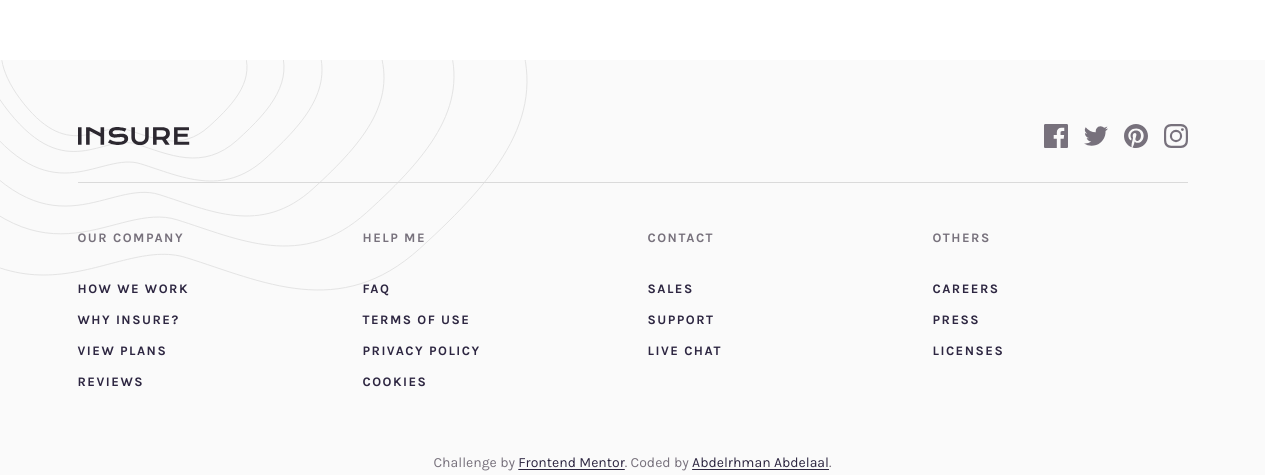
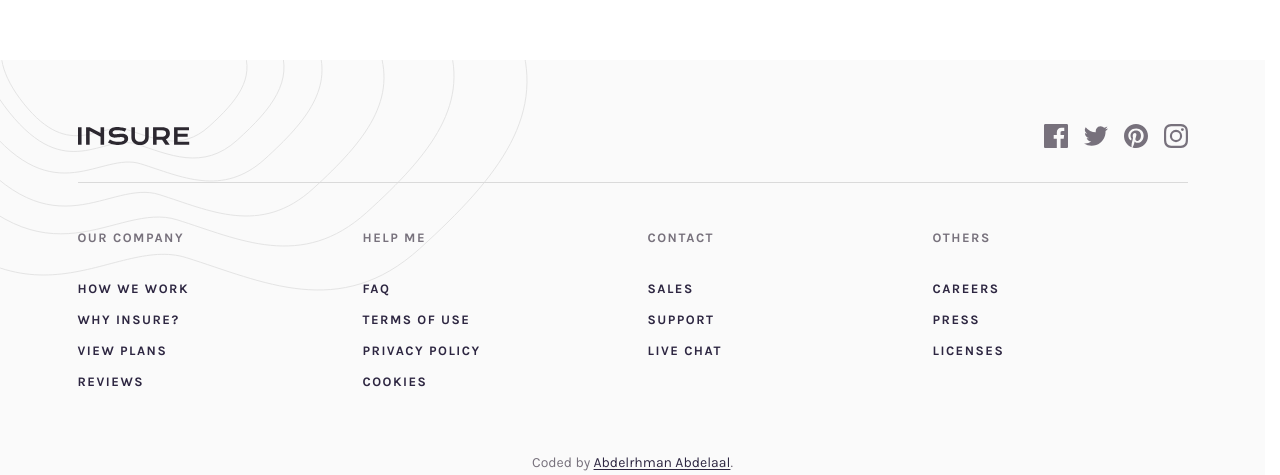
Before and after one commit to MrBlackvanta/insure-landing-page, a Next.js app: page / in a window 1280 px wide. Shown: the part 1957-2432 px from the top of the page. Built offline with nearby package versions, Linux system fonts and the light colour scheme.

Commit message:
feat: update README with new links and author information; modify footer credits for clarity

```diff
--- a/src/components/layout/footer.tsx
+++ b/src/components/layout/footer.tsx
@@ -62,16 +62,7 @@
       </div>
 
       <p className="mt-22 text-center text-sm lg:mt-16">
-        Challenge by{" "}
-        <a
-          href="https://www.frontendmentor.io?ref=challenge"
-          target="_blank"
-          rel="noopener noreferrer"
-          className="v-credit-link"
-        >
-          Frontend Mentor
-        </a>
-        . Coded by{" "}
+        Coded by{" "}
         <a
           href="https://www.linkedin.com/in/abdelrhman-vanta/"
           target="_blank"
```
Also changed, not shown: screenshot.webp, 1 other file (tests, documents, lock files or other folders).
